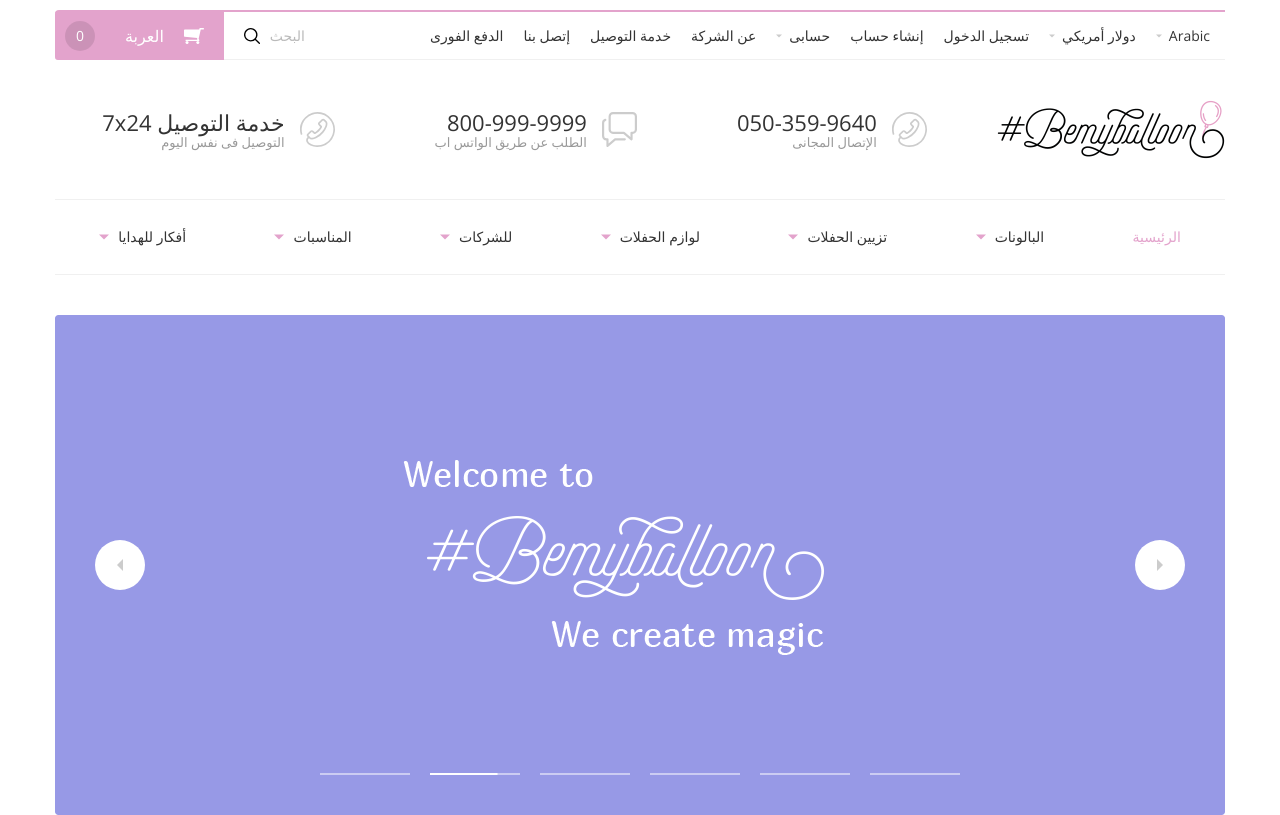
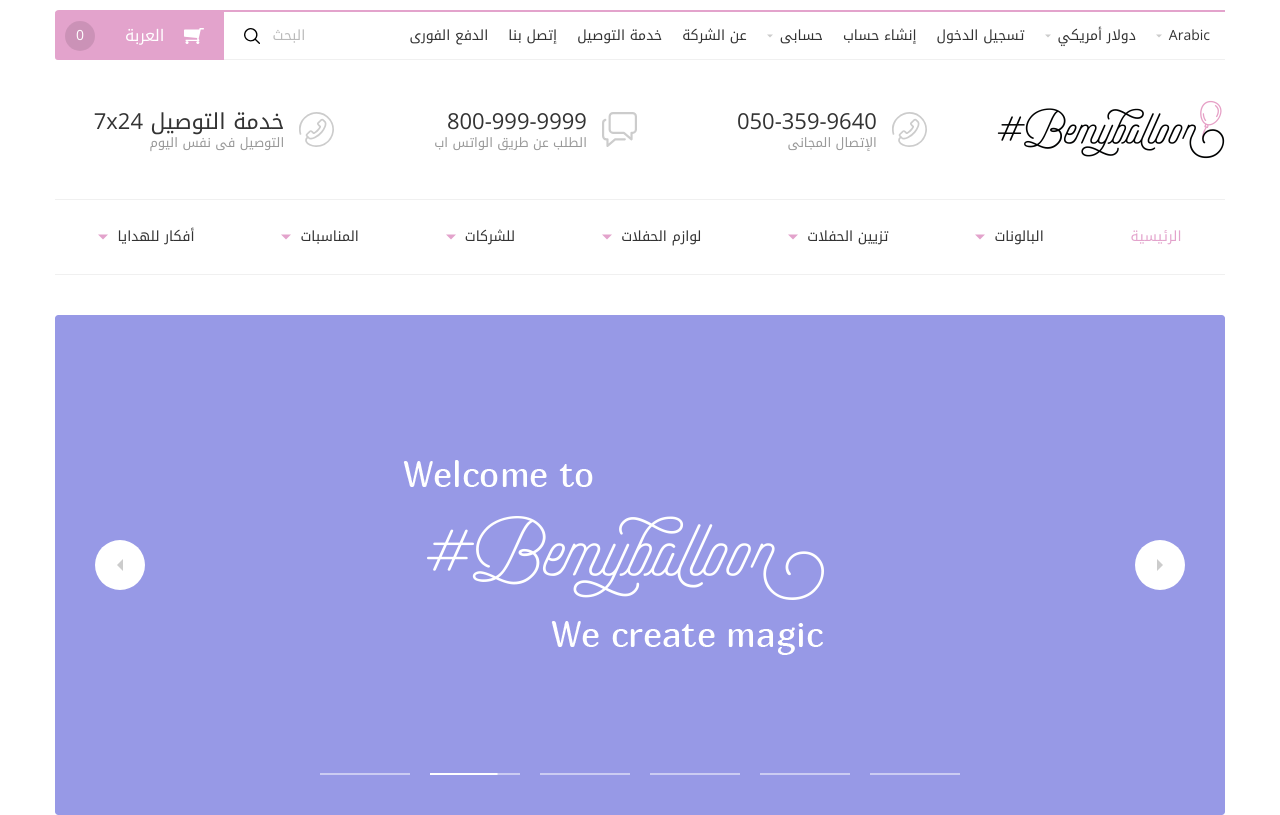
Before and after one commit to moamenezzat/BIDUS, a plain HTML site: page index.html in a window 1280 px wide. Drawn offline with nearby package versions, Linux system fonts and the light colour scheme; the site is published under a folder, as on GitHub Pages, so addresses that start at the root find nothing.

Commit message:
fix fonts urls

```diff
--- a/sass/style.scss
+++ b/sass/style.scss
@@ -1,16 +1,16 @@
 @font-face {
   font-family: "droid";
-  src: url("/assets/fonts/reg.woff2") format("woff2"),
-    url("/assets/fonts/reg.woff") format("woff"),
-    url("/assets/fonts/reg.ttf") format("truetype");
+  src: url("../assets/fonts/reg.woff2") format("woff2"),
+    url("../assets/fonts/reg.woff") format("woff"),
+    url("../assets/fonts/reg.ttf") format("truetype");
   font-style: normal;
   font-weight: 400;
 }
 @font-face {
   font-family: "droid";
-  src: url("/assets/fonts/bold.woff2") format("woff2"),
-    url("/assets/fonts/bold.woff") format("woff"),
-    url("/assets/fonts/bold.ttf") format("truetype");
+  src: url("../assets/fonts/bold.woff2") format("woff2"),
+    url("../assets/fonts/bold.woff") format("woff"),
+    url("../assets/fonts/bold.ttf") format("truetype");
   font-style: normal;
   font-weight: 700;
 }
```
Also changed, not shown: css/style.css, 1 other file.
